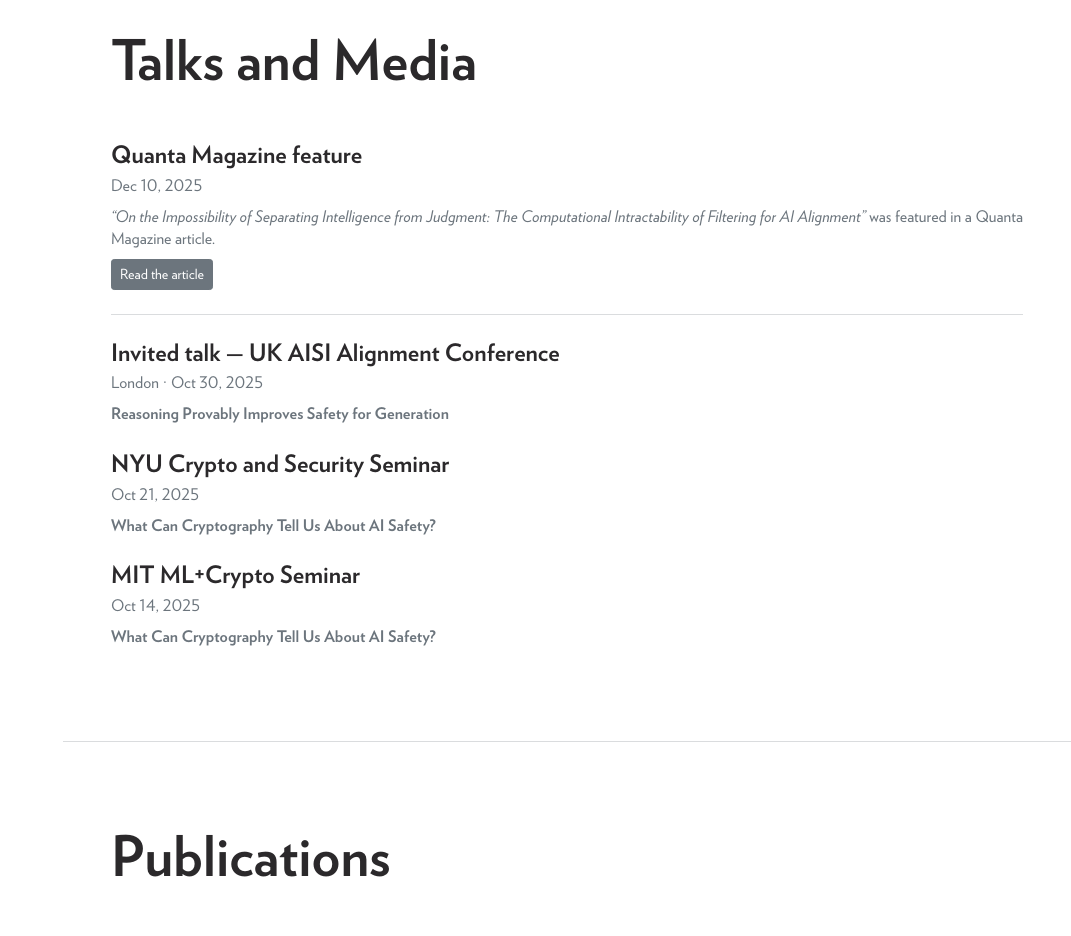
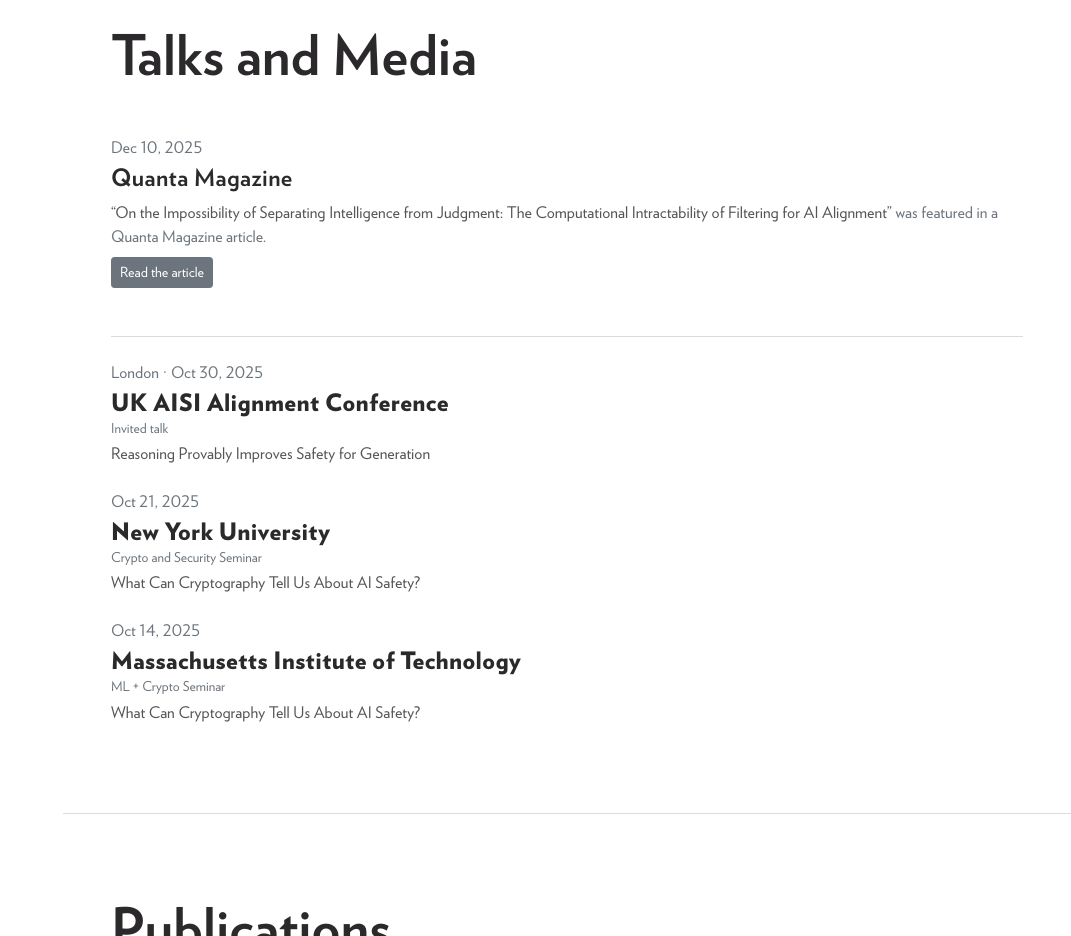
Before and after one commit to grzegorzgluch/grzegorzgluch.github.io, a website: page index.html in a window 1280 px wide. Shown: the part 860-1796 px from the top of the page, without its empty margins (209-1280 px from the left). Drawn offline with nearby package versions, Linux system fonts and the light colour scheme; a web font is replaced by a local one.

Commit message:
Update talks and media

```diff
--- a/index.html
+++ b/index.html
@@ -65,16 +65,13 @@
               <div class="resume-section-content">
                 <h2 class="mb-5">Talks and Media</h2>
 
-                <div class="talks-media-list">
-
                 <!-- Media -->
-                  <div class="talk-item mb-4">
-                    <div class="d-flex flex-column flex-md-row justify-content-between align-items-start">
-                      <div>
-                        <h4 class="mb-1">Quanta Magazine feature</h4>
-                        <div class="text-muted mb-2">Dec 10, 2025</div>
+                <div class="talk-item mb-5">
+                  <div class="text-muted mb-1">Dec 10, 2025</div>
+                  <h4 class="mb-2">Quanta Magazine</h4>
                   <p class="mb-2">
-                          <em>“On the Impossibility of Separating Intelligence from Judgment: The Computational Intractability of Filtering for AI Alignment”</em>
+                    <em>“On the Impossibility of Separating Intelligence from Judgment:
+                    The Computational Intractability of Filtering for AI Alignment”</em>
                     was featured in a Quanta Magazine article.
                   </p>
                   <a href="https://www.quantamagazine.org/cryptographers-show-that-ai-protections-will-always-have-holes-20251210/"
@@ -82,58 +79,55 @@
                     Read the article
                   </a>
                 </div>
-                    </div>
-                  </div>
 
                 <hr class="my-4" />
 
                 <!-- Talks -->
                 <div class="talk-item mb-4">
-                    <div class="d-flex flex-column flex-md-row justify-content-between align-items-start">
-                      <div>
-                        <h4 class="mb-1">Invited talk — UK AISI Alignment Conference</h4>
-                        <div class="text-muted mb-2">London · Oct 30, 2025</div>
+                  <div class="text-muted mb-1">London · Oct 30, 2025</div>
+                  <h4 class="mb-0"><strong>UK AISI Alignment Conference</strong></h4>
+                  <div class="text-muted small mb-1">Invited talk</div>
                   <p class="mb-0">
-                          <strong>Reasoning Provably Improves Safety for Generation</strong>
+                    <em>Reasoning Provably Improves Safety for Generation</em>
                   </p>
-                      </div>
-                    </div>
                 </div>
 
                 <div class="talk-item mb-4">
-                    <div class="d-flex flex-column flex-md-row justify-content-between align-items-start">
-                      <div>
-                        <h4 class="mb-1">NYU Crypto and Security Seminar</h4>
-                        <div class="text-muted mb-2">Oct 21, 2025</div>
+                  <div class="text-muted mb-1">Oct 21, 2025</div>
+                  <h4 class="mb-0"><strong>New York University</strong></h4>
+                  <div class="text-muted small mb-1">Crypto and Security Seminar</div>
                   <p class="mb-0">
-                          <strong>What Can Cryptography Tell Us About AI Safety?</strong>
+                    <em>What Can Cryptography Tell Us About AI Safety?</em>
                   </p>
-                      </div>
-                    </div>
                 </div>
 
                 <div class="talk-item mb-2">
-                    <div class="d-flex flex-column flex-md-row justify-content-between align-items-start">
-                      <div>
-                        <h4 class="mb-1">MIT ML+Crypto Seminar</h4>
-                        <div class="text-muted mb-2">Oct 14, 2025</div>
+                  <div class="text-muted mb-1">Oct 14, 2025</div>
+                  <h4 class="mb-0"><strong>Massachusetts Institute of Technology</strong></h4>
+                  <div class="text-muted small mb-1">ML + Crypto Seminar</div>
                   <p class="mb-0">
-                          <strong>What Can Cryptography Tell Us About AI Safety?</strong>
+                    <em>What Can Cryptography Tell Us About AI Safety?</em>
                   </p>
                 </div>
-                    </div>
-                  </div>
 
-                </div>
               </div>
             </section>
             <hr class="m-0" />
 
-            <!-- Optional: lightweight styling for tighter, nicer spacing -->
+            <!-- Optional fine-tuning -->
             <style>
-              .talks-media-list .talk-item h4 { line-height: 1.2; }
-              .talks-media-list .talk-item p { line-height: 1.4; }
+              .talk-item h4 {
+                letter-spacing: 0.4px;
+              }
+              .talk-item .small {
+                font-size: 0.85rem;
+              }
+              .talk-item em {
+                font-style: normal;
+                color: #555;
+              }
             </style>
+
 
             <!-- Publications-->
             <section class="resume-section" id="publications">
```
Lines whose indentation alone changed are shown as unchanged.
